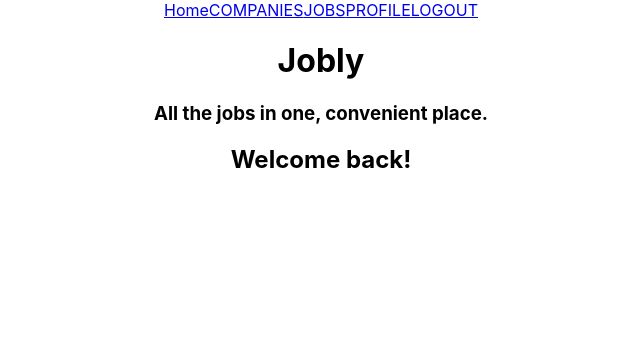
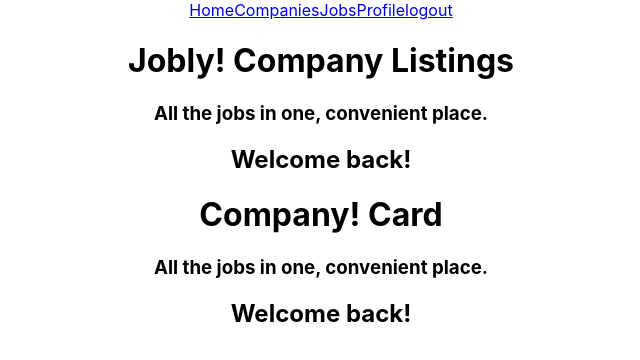
Before and after one commit to arecesj/jobly-app, a React (Create React App) app in the folder frontend/: page /companies in a window 1280 px wide. Shown: the top 360 px of the page, without its empty margins (319-959 px from the left). Built offline with nearby package versions, Linux system fonts and the light colour scheme.

Commit message:
refactored post code review

```diff
--- a/frontend/src/ListingContainer.js
+++ b/frontend/src/CompanyCard.js
@@ -1,11 +1,11 @@
 import React, { Component } from 'react';
 // import './App.css';
 
-class ListingContainer extends Component {
+class CompanyCard extends Component {
   render() {
     return (
-      <div className="ListingContainer">
-        <h1>Jobly</h1>
+      <div className="CompanyCard">
+        <h1>Company! Card</h1>
         <h3>All the jobs in one, convenient place.</h3>
         <h2>Welcome back!</h2>
       </div>
@@ -13,4 +13,4 @@ class ListingContainer extends Component {
   }
 }
 
-export default ListingContainer;
+export default CompanyCard;
--- /dev/null
+++ b/frontend/src/CompanyList.js
@@ -0,0 +1,18 @@
+import React, { Component } from 'react';
+// import './App.css';
+import CompanyCard from './CompanyCard';
+
+class CompanyList extends Component {
+  render() {
+    return (
+      <div className="CompanyList">
+        <h1>Jobly! Company Listings</h1>
+        <h3>All the jobs in one, convenient place.</h3>
+        <h2>Welcome back!</h2>
+        <CompanyCard />
+      </div>
+    );
+  }
+}
+
+export default CompanyList;
--- a/frontend/src/HomeContainer.js
+++ b/frontend/src/HomeContainer.js
@@ -5,7 +5,7 @@ class HomeContainer extends Component {
   render() {
     return (
       <div className="HomeContainer">
-        <h1>Jobly</h1>
+        <h1>Jobly! Home</h1>
         <h3>All the jobs in one, convenient place.</h3>
         <h2>Welcome back!</h2>
       </div>
--- a/frontend/src/CompanyListing.js
+++ b/frontend/src/JobList.js
@@ -1,11 +1,11 @@
 import React, { Component } from 'react';
 // import './App.css';
 
-class CompanyListing extends Component {
+class JobList extends Component {
   render() {
     return (
-      <div className="CompanyListing">
-        <h1>Jobly</h1>
+      <div className="JobList">
+        <h1>Jobly! Job Listings</h1>
         <h3>All the jobs in one, convenient place.</h3>
         <h2>Welcome back!</h2>
       </div>
@@ -13,4 +13,4 @@ class CompanyListing extends Component {
   }
 }
 
-export default CompanyListing;
+export default JobList;
--- a/frontend/src/Nav.js
+++ b/frontend/src/Nav.js
@@ -5,19 +5,25 @@ class Nav extends Component {
   static defaultProps = {
     links: ['companies', 'jobs', 'profile', 'logout']
   };
-
+  // TODO: Refactor to hardcode the navbar
   render() {
-    const navbar = this.props.links.map(link => (
-      <NavLink exact to={`/${link}`}>
-        {link.toUpperCase()}
-      </NavLink>
-    ));
     return (
       <nav>
         <NavLink exact to="/">
           Home
         </NavLink>
-        {navbar}
+        <NavLink exact to="/companies">
+          Companies
+        </NavLink>
+        <NavLink exact to="/jobs">
+          Jobs
+        </NavLink>
+        <NavLink exact to="/profile">
+          Profile
+        </NavLink>
+        <NavLink exact to="/logout">
+          logout
+        </NavLink>
       </nav>
     );
   }
--- a/frontend/src/ProfileForm.js
+++ b/frontend/src/ProfileForm.js
@@ -5,7 +5,7 @@ class ProfileForm extends Component {
   render() {
     return (
       <div className="ProfileForm">
-        <h1>Jobly</h1>
+        <h1>Jobly! Profile</h1>
         <h3>All the jobs in one, convenient place.</h3>
         <h2>Welcome back!</h2>
       </div>
--- a/frontend/src/Routes.js
+++ b/frontend/src/Routes.js
@@ -1,8 +1,9 @@
 import React, { Component } from 'react';
-import { Switch, Route, Redirect } from 'react-router-dom';
-import ListingContainer from './ListingContainer';
+import { Switch, Route } from 'react-router-dom';
+import CompanyList from './CompanyList';
+import JobList from './JobList';
 import ProfileForm from './ProfileForm';
-import CompanyListing from './CompanyListing';
+import CompanyCard from './CompanyCard';
 import HomeContainer from './HomeContainer';
 import LoginForm from './LoginForm';
 import NotFound from './NotFound';
@@ -12,32 +13,31 @@ class Routes extends Component {
     return (
       <Switch>
         <Route exact path="/login" render={props => <LoginForm {...props} />} />
+        {/* TODO: Split the container into companies and jobs */}
         <Route
           exact
           path="/companies"
-          render={props => <ListingContainer {...props} />}
+          render={props => <CompanyList {...props} />}
         />
         <Route
           exact
           path="/companies/:handle"
-          render={props => <CompanyListing {...props} />}
+          render={props => <CompanyCard {...props} />}
         />
-        <Route
-          exact
-          path="/jobs"
-          render={props => <ListingContainer {...props} />}
-        />
+        <Route exact path="/jobs" render={props => <JobList {...props} />} />
         <Route
           exact
           path="/profile"
           render={props => <ProfileForm {...props} />}
         />
-        <Route
+        {/* TODO: LOGOUT */}
+        {/* <Route
           exact
           path="/logout"
           render={props => <HomeContainer {...props} />}
-        />
+        /> */}
         <Route exact path="/" render={() => <HomeContainer />} />
+        {/* TODO: Redirect not NotFound */}
         <Route render={() => <NotFound />} />
       </Switch>
     );
```
Also changed, not shown: frontend/src/JoblyApi.js (+29 -0 lines), 2 other files (tests, documents, lock files or other folders).
